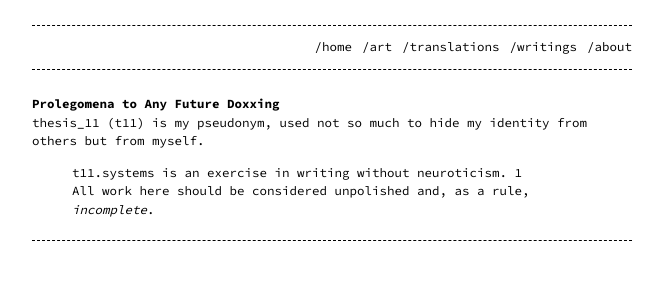
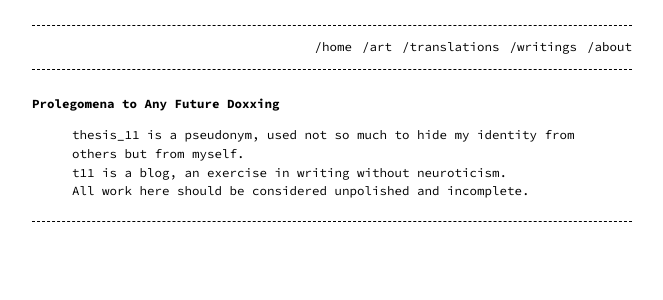
Before and after one commit to t11systems/t11systems.github.io, a Jekyll site: the page built from about.md, in a window 1280 px wide. Shown: the top 300 px of the page, without its empty margins (308-971 px from the left). Built offline with Jekyll 4.4.1, drawn with Linux system fonts in a browser that asks for light colours.

Commit message:
Update about.md

```diff
--- a/about.md
+++ b/about.md
@@ -5,9 +5,9 @@ permalink: /about/
 ---
 
 # Prolegomena to Any Future Doxxing
-
-thesis_11 (t11) is my pseudonym, used not so much to hide my identity from others but from myself.
 >
-t11.systems is an exercise in writing without neuroticism. 1
+thesis_11 is a pseudonym, used not so much to hide my identity from others but from myself.
 >
-All work here should be considered unpolished and, as a rule, *incomplete*.
+t11 is a blog, an exercise in writing without neuroticism.
+>
+All work here should be considered unpolished and incomplete.
```
